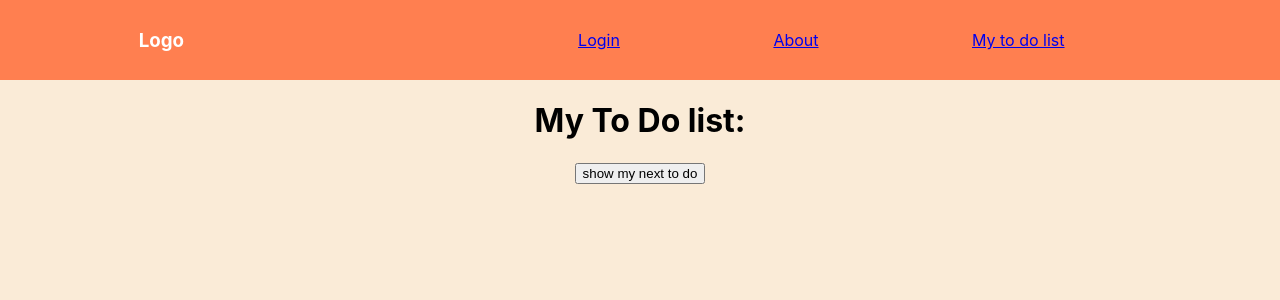
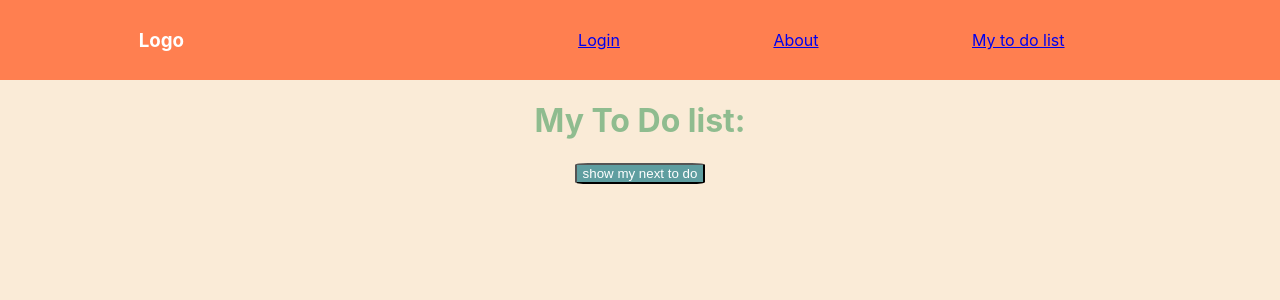
Before and after one commit to sjaak1992/react-personal-practise-router, a React (Create React App) app: page /todo in a window 1280 px wide. Shown: the top 300 px of the page. Built offline with nearby package versions, Linux system fonts and the light colour scheme; no server answers.

Commit message:
added context

```diff
--- a/src/App.css
+++ b/src/App.css
@@ -1,5 +1,12 @@
 body {
   background-color: antiquewhite;
+  color: darkseagreen;
+}
+
+button {
+background-color: cadetblue;
+  color: white;
+  border-radius: 10%;
 }
 
 .App {
@@ -13,6 +20,7 @@ nav {
   min-height: 10vh;
   background-color: coral;
   color:white;
+  text-decoration: none;
 }
 .nav-links {
   width: 50%;
@@ -20,4 +28,6 @@ nav {
   justify-content: space-around;
   align-items: center;
  list-style: none;
+
+
 }
--- a/src/App.js
+++ b/src/App.js
@@ -1,34 +1,49 @@
-import React, {useState} from 'react';
 import './App.css';
-import Nav from './Nav';
-import Mytodo from './Mytodo';
-import About from './About';
-import Secret from "./Secret";
-import Login from "./Login";
+import Nav from './Components/Nav';
+import ToDo from './Components/Mytodo';
+import About from './Components/About';
+import Secret from "./Components/Secret";
+import Login from "./Components/Login";
+import { LoginProvider } from "./LoginContext";
 import {BrowserRouter as Router, Switch, Route} from "react-router-dom";
 
 
+
 function App() {
-    const [isAuthenticated, toggleIsAuthenticated] = useState(false)
-
-    console.log("IS IT REALLY?", isAuthenticated)
+    // const [isAuthenticated, toggleIsAuthenticated] = useState(false)
+    // console.log("IS IT REALLY?", isAuthenticated)
 
     return (
+
         <Router>
+            <LoginProvider>
             <div className="App">
-                <Nav isAutheticated = {isAuthenticated}/>
+                {/*<Nav isAutheticated = {isAuthenticated}/>*/}
+                <Nav/>
                 <Switch>
+
                     <Route path="/about">
                         <About/>
                     </Route>
+
                     <Route path="/login">
-                        <Login toggleIsAuthenticated = {toggleIsAuthenticated} /> {/*de functie meegeven aan de login page */}
+                        {/*<Login toggleIsAuthenticated = {toggleIsAuthenticated} /> /!*de functie meegeven aan de login page *!/*/}
+                    <Login/>
                     </Route>
-                    <Route path="/todo" component={Mytodo}/>
-                    <Route path="/secret" component={Secret}/>
+
+                    <Route path="/todo">
+                        <ToDo />
+                    </Route>
+
+                    <Route path="/secret">
+                        <Secret/>
+                    </Route>
+
                 </Switch>
             </div>
+        </LoginProvider>
         </Router>
+
     );
 }
 
--- a/src/About.js
+++ b/src/Components/About.js
@@ -1,5 +1,5 @@
 import React from 'react';
-import './App.css';
+import '../App.css';
 
 
 function About() {
--- /dev/null
+++ b/src/Components/Login.js
@@ -0,0 +1,27 @@
+import React from 'react';
+import '../App.css';
+import { useLogin } from "../LoginContext";
+
+
+function Login() {
+    // console.log(props.toggleIsAuthenticated)
+// functie is in de app meegegeven, en kan hier worden gebruikt met props, callback props waarmee je de state in parent component aanpast van false naar true
+
+    const [,toggleIsAuthenticated] = useLogin() // ervoor een komma want isAuthenticated word niet gebruikt, maar omdat het een array is moet er wel aangegeven worden welke index
+    // const [,toggleIsAuthenticated] = useContext(LoginContext)
+
+
+    return (
+        <div className="login-page">
+            <h1>Login</h1>
+            <p> Log in to see your secret page 😶 </p>
+            <button
+                type="login"
+                id="login-button"
+                onClick={() => toggleIsAuthenticated(true)}> Hier Inloggen!
+            </button>
+        </div>
+    );
+}
+
+export default Login;
--- a/src/Mytodo.js
+++ b/src/Components/Mytodo.js
@@ -1,6 +1,6 @@
 import React, {useState, useEffect} from 'react'
 import axios from 'axios';
-import './App.css';
+import '../App.css';
 
 
 function ToDo() {
--- a/src/Nav.js
+++ b/src/Components/Nav.js
@@ -1,8 +1,12 @@
 import React from 'react';
-import './App.css';
-import {Link} from "react-router-dom";
+import '../App.css';
+import { Link } from "react-router-dom";
+import {useLogin} from "../LoginContext";
 
-function Nav(props) {
+function Nav() {
+    const [isAuthenticated, ] = useLogin()
+    // const [,toggleIsAuthenticated] = useContext(LoginContext)
+
     return (
         <nav>
             <h3>Logo</h3>
@@ -17,11 +21,13 @@ function Nav(props) {
                     <li> My to do list</li>
                 </Link>
 
-                {props.isAutheticated === true &&
-                <Link to ='/secret'>
+
+                {isAuthenticated === true &&
+                <Link to='/secret'>
                     <li> Secret page</li>
                 </Link>
                 }
+
 
             </ul>
         </nav>
--- a/src/Secret.js
+++ b/src/Components/Secret.js
@@ -1,13 +1,24 @@
 import React from 'react';
-import './App.css';
+import '../App.css';
 
 
 function SecretPage() {
+
     return (
         <div className="secret-page">
-            <h1>Ur Secret Page</h1>
+            <h1>Welcome to the members only club! </h1>
             <p>
                 Lorem ipsum dolor sit amet, consectetur adipisicing elit. Animi aut, culpa cum deserunt dolore eaque eius eveniet exercitationem explicabo iusto, nemo nobis obcaecati quaerat quas quis reiciendis repudiandae, soluta temporibus totam veniam. Architecto blanditiis ducimus eius et facere id maiores non pariatur possimus, tempore! Ad cumque dicta et explicabo fuga laboriosam, magni maiores nulla omnis perspiciatis possimus quidem quos recusandae ullam unde vel vero. Aliquam deserunt, eius est excepturi facilis id incidunt minima neque provident quidem reprehenderit, temporibus voluptatem? At consequatur, corporis deleniti dicta fugit harum, impedit minima officia omnis optio quia quis quod suscipit. Accusantium animi architecto at blanditiis culpa cum dicta distinctio dolorum ea et facere illum incidunt ipsam, minima molestiae neque nulla quisquam, rerum tempore temporibus tenetur ullam veritatis voluptatibus! Dolores eos error impedit nobis quaerat, quasi quidem sed unde veritatis. Beatae, enim labore laudantium molestias natus praesentium qui ullam. Cum eius odio pariatur placeat praesentium provident.
+            </p>
+            <p>
+                <iframe src="https://giphy.com/embed/dZX3AduGrY3uJ7qCsx"
+                        width="480"
+                        height="360"
+                        key="gif-id"
+                        frameBorder="0"
+                        className="giphy-embed" allowFullScreen>
+
+                </iframe>
             </p>
         </div>
     );
--- a/src/Login.js
+++ /dev/null
@@ -1,24 +0,0 @@
-import React, {useState} from 'react';
-
-import './App.css';
-
-
-
-function Login(props) {
-    console.log(props.toggleIsAuthenticated)
-// functie is in de app meegegeven, en kan hier worden gebruikt als props, callback props waarmee je de state in parent component aanpast
-
-    return (
-        <div className="login-page">
-            <h1>Login</h1>
-            <p> Log in to see your secret page 😶 </p>
-            <button
-                type="login"
-                id="login-button"
-                onClick={() => props.toggleIsAuthenticated(true)}> Hier Inloggen!
-            </button>
-        </div>
-    );
-}
-
-export default Login;
--- /dev/null
+++ b/src/LoginContext.js
@@ -0,0 +1,25 @@
+import React, {useState, createContext, useContext} from "react";
+
+
+
+export const LoginContext = createContext(); // dit is een functie
+
+
+export const LoginProvider = (props) => {
+
+    const [isAuthenticated, toggleIsAuthenticated] = useState(false)
+
+    return (
+        <LoginContext.Provider value={[isAuthenticated, toggleIsAuthenticated]}>
+
+            {props.children}
+
+        </LoginContext.Provider>
+    );
+}
+
+
+// Maak een eigen Hook waarin de login en useContext al inzitten, te herbruiken in children
+export const useLogin = () => {
+    return useContext(LoginContext)
+}
```
